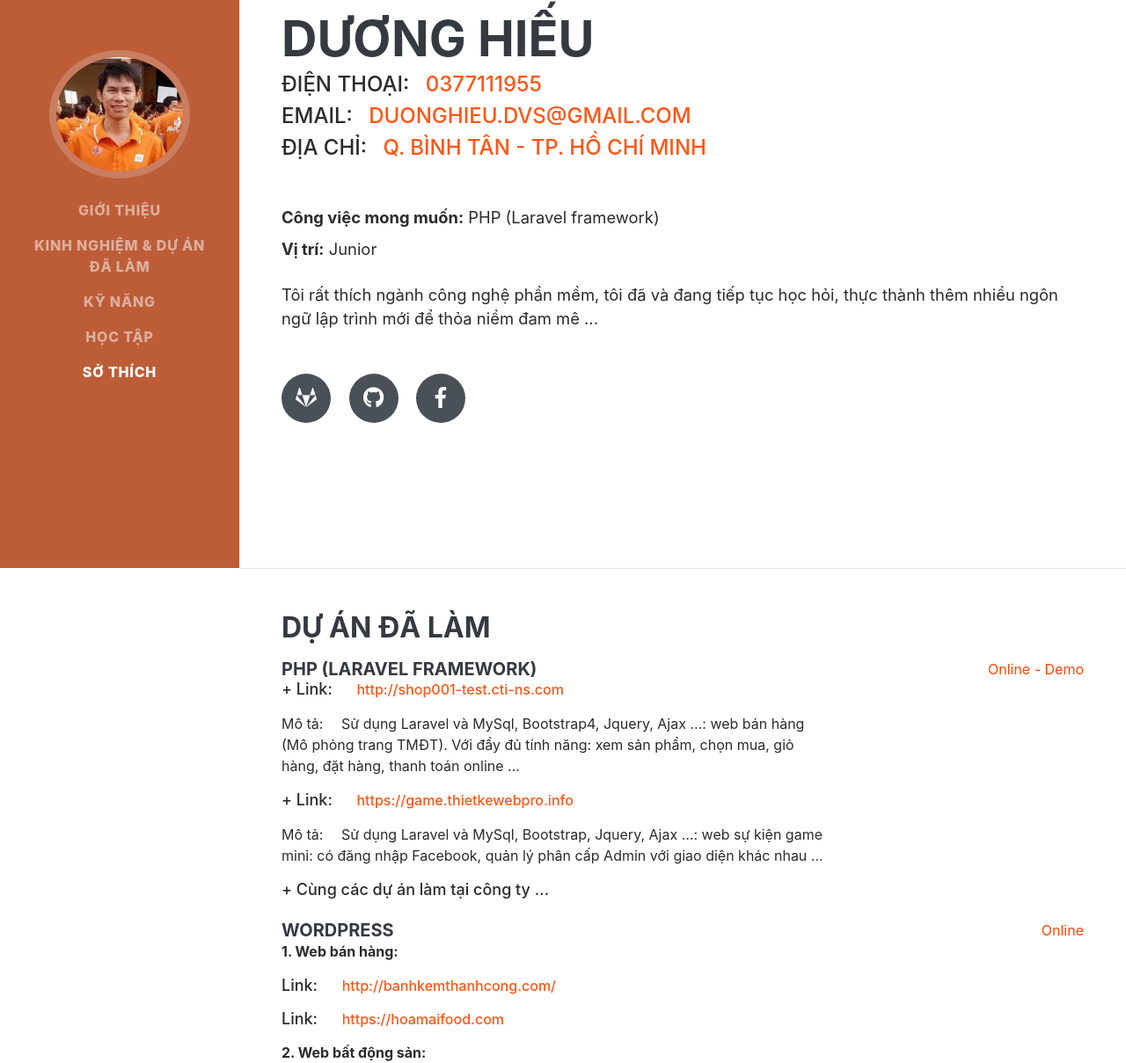
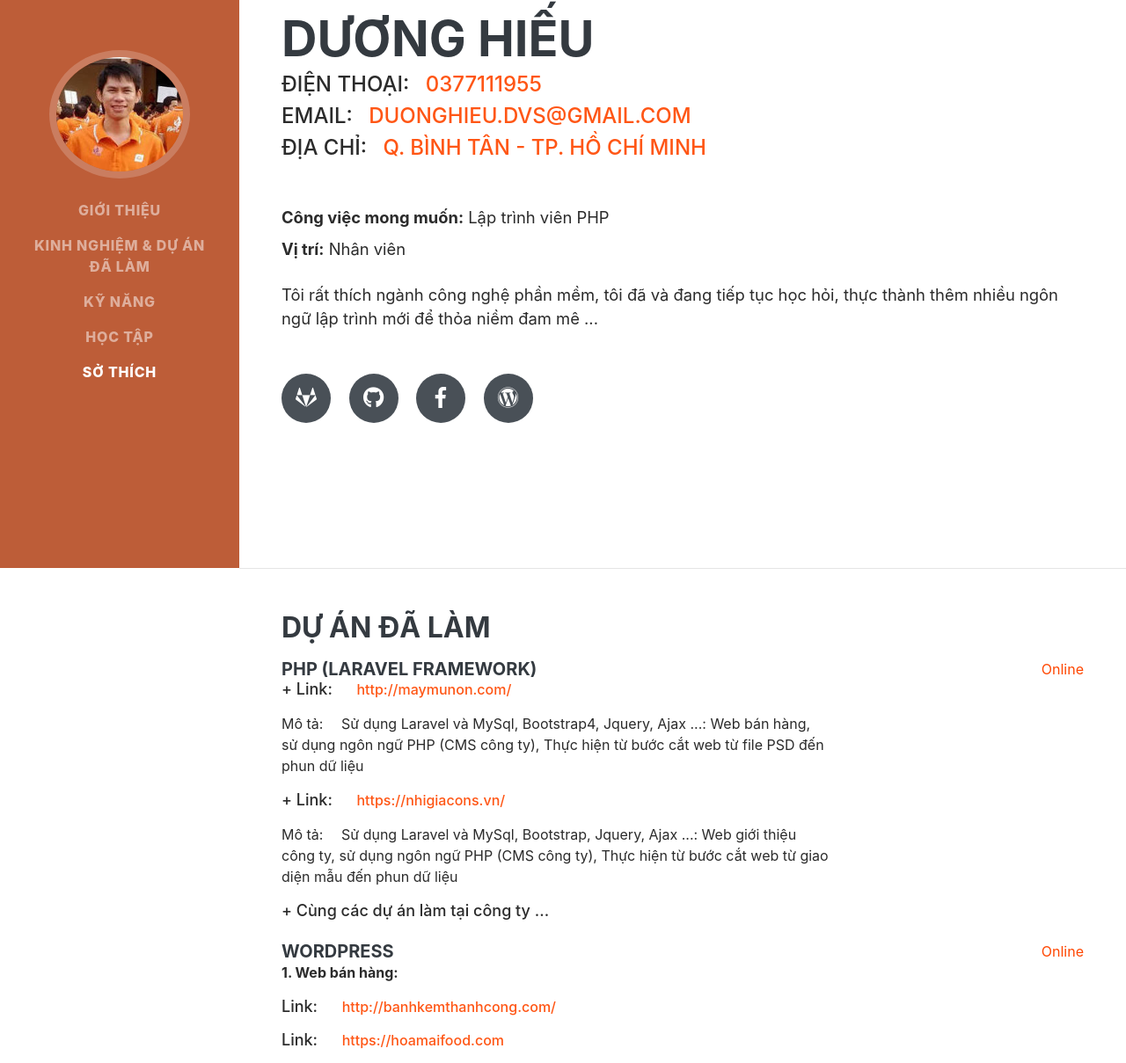
Before and after one commit to hieudvs/hieudvs.github.io, a plain HTML site: page index.html in a window 1280 px wide. Shown: the part 154-1363 px from the top of the page at 88% size. Drawn offline with Linux system fonts and the light colour scheme; a web font is replaced by a local one.

Commit message:
Update index.html
Edit CV

```diff
--- a/index.html
+++ b/index.html
@@ -68,8 +68,8 @@
             Email:&ensp; <a href="mailto:name@email.com">duonghieu.dvs@gmail.com</a><br>
             Địa chỉ:&ensp; <a href="">Q. Bình Tân - TP. HỒ CHÍ MINH</a>
           </div>
-          <p class="lead mb-2 "><strong>Công việc mong muốn:</strong> PHP (Laravel framework)</p>
-          <p class="lead mb-4 "><strong>Vị trí:</strong> Junior</p>
+          <p class="lead mb-2 "><strong>Công việc mong muốn:</strong> Lập trình viên PHP</p>
+          <p class="lead mb-4 "><strong>Vị trí:</strong> Nhân viên</p>
           <p class="lead mb-5">Tôi rất thích ngành công nghệ phần mềm, tôi đã và đang tiếp tục học hỏi, thực thành thêm nhiều ngôn ngữ lập trình mới để thỏa niềm đam mê ...</p>
           <div class="social-icons">
             <a href="https://gitlab.com/hieudvs" target="blank">
@@ -81,6 +81,10 @@
             <a href="https://www.facebook.com/hieudvs" target="blank">
               <i class="fab fa-facebook-f"></i>
             </a>
+             <a href="http://khoinguyenweb.com/" target="blank">
+              <i class="fab fa-wordpress"></i>
+            </a>
+
           </div>
         </div>
       </section>
@@ -95,16 +99,16 @@
             <div class="resume-item d-flex flex-column flex-md-row mb-2">
                 <div class="resume-content mr-auto">
                   <h5 class="mb-0">PHP (LARAVEL FRAMEWORK)</h5>
-                  <div class="h5 mb-3">+ Link: &emsp; <a href="http://shop001-test.cti-ns.com/" target="blank"><span>http://shop001-test.cti-ns.com</span> </a></div>
-                  <p>Mô tả:&emsp; Sử dụng Laravel và MySql, Bootstrap4, Jquery, Ajax ...:  web bán hàng (Mô phỏng trang TMĐT). Với đầy đủ tính năng: xem sản phẩm, chọn mua, giỏ hàng, đặt hàng, thanh toán online ...</p>
+                  <div class="h5 mb-3">+ Link: &emsp; <a href="http://maymunon.com/" target="blank"><span>http://maymunon.com/</span> </a></div>
+                  <p>Mô tả:&emsp; Sử dụng Laravel và MySql, Bootstrap4, Jquery, Ajax ...:  Web bán hàng, sử dụng ngôn ngữ PHP (CMS công ty), Thực hiện từ bước cắt web từ file PSD đến phun dữ liệu</p>
 
-                  <div class="h5 mb-3">+ Link: &emsp; <a href="https://game.thietkewebpro.info" target="blank"><span>https://game.thietkewebpro.info</span> </a></div>
-                  <p>Mô tả:&emsp; Sử dụng Laravel và MySql, Bootstrap, Jquery, Ajax ...:  web sự kiện game mini: có đăng nhập Facebook, quản lý phân cấp Admin với giao diện khác nhau ...</p>
+                  <div class="h5 mb-3">+ Link: &emsp; <a href="https://nhigiacons.vn/" target="blank"><span>https://nhigiacons.vn/</span> </a></div>
+                  <p>Mô tả:&emsp; Sử dụng Laravel và MySql, Bootstrap, Jquery, Ajax ...: Web giới thiệu công ty, sử dụng ngôn ngữ PHP (CMS công ty), Thực hiện từ bước cắt web từ giao diện mẫu đến phun dữ liệu</p>
 
                     <div class="h5 mb-3">+ Cùng các dự án làm tại công ty ... &emsp;  </div>
                 </div>
                 <div class="resume-date text-md-right">
-                  <span class="text-primary">Online - Demo</span>
+                  <span class="text-primary">Online</span>
                 </div>
             </div>
 
```
